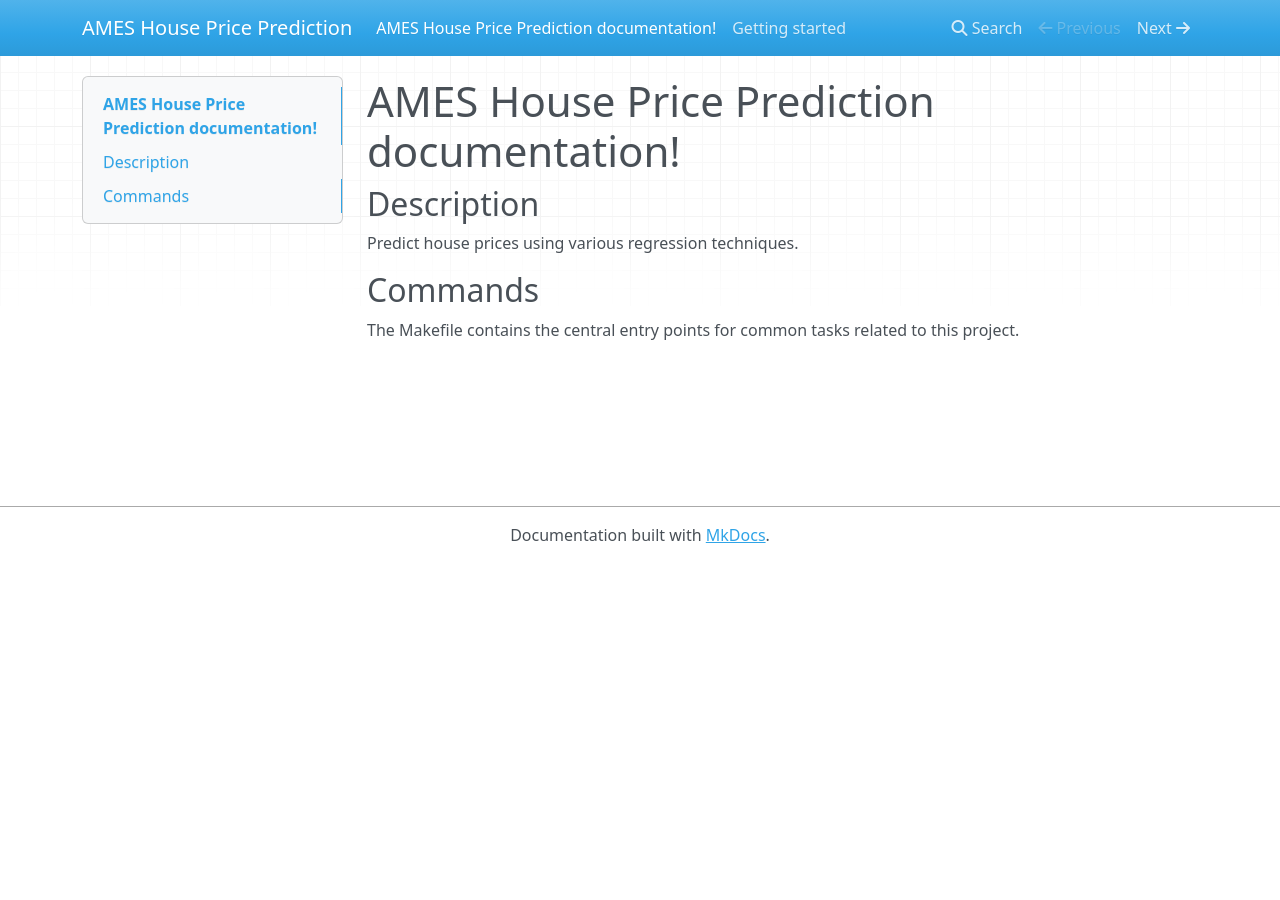
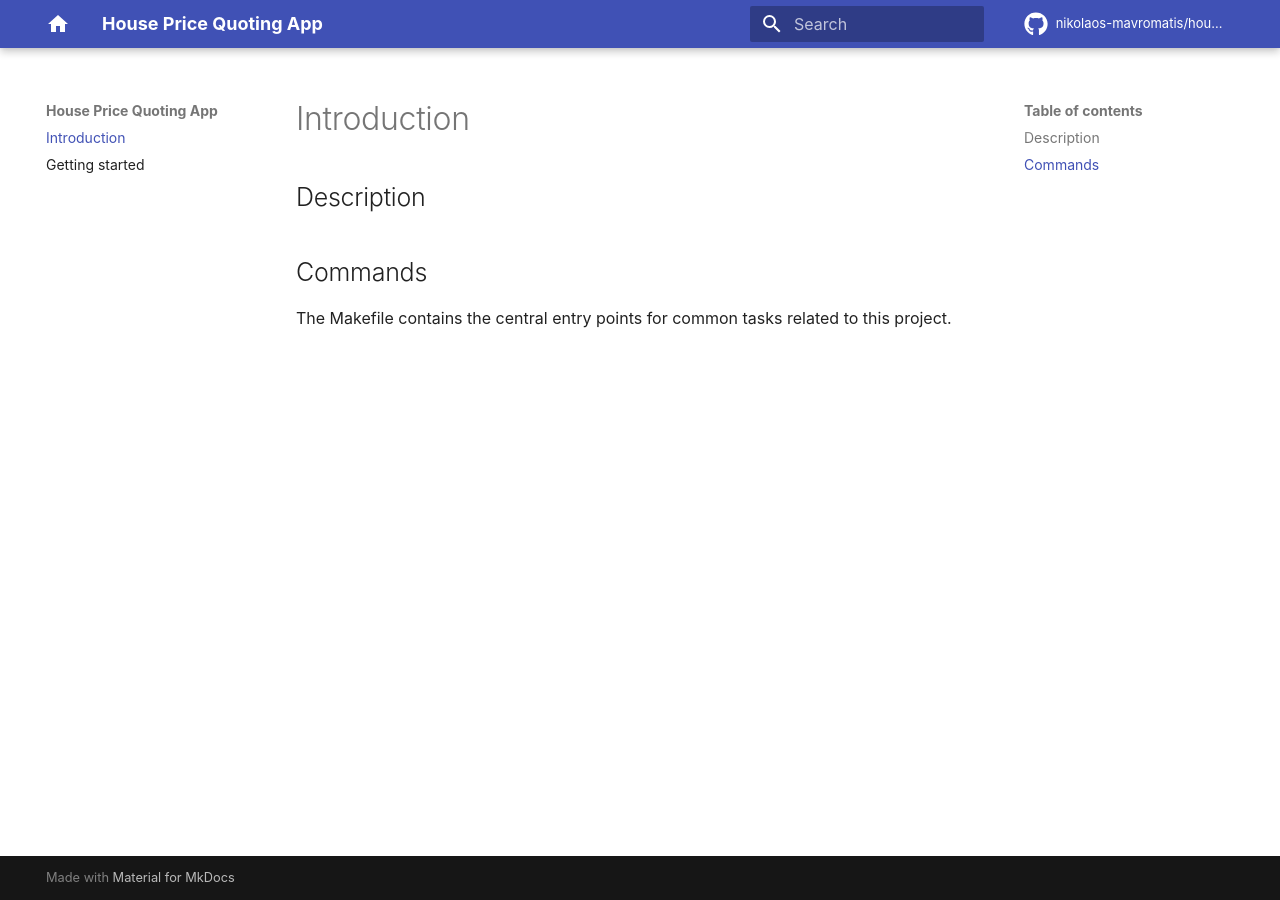
Before and after one commit to nikolaos-mavromatis/ames_house_price_prediction, an MkDocs documentation site: the page built from docs/docs/index.md, in a window 1280 px wide. Built offline with MkDocs 1.6.1 and Material for MkDocs 9.7.7, drawn with Linux system fonts in a browser that asks for light colours; nearby versions of some CDN libraries; some web fonts are replaced; comment, search, counter and statistics services are not loaded.

Commit message:
added basic configuration

```diff
--- a/docs/docs/index.md
+++ b/docs/docs/index.md
@@ -1,8 +1,8 @@
-# AMES House Price Prediction documentation!
+# Introduction
 
 ## Description
 
-Predict house prices using  various regression techniques.
+
 
 ## Commands
 
--- a/docs/mkdocs.yml
+++ b/docs/mkdocs.yml
@@ -1,4 +1,13 @@
-site_name: AMES House Price Prediction
+site_name: House Price Quoting App
 #
 site_author: Nikolaos Mavromatis
-#
+repo_url: https://github.com/nikolaos-mavromatis/ames_house_price_prediction
+repo_name: nikolaos-mavromatis/house-price-quoting-app
+theme:
+  name: material
+  language: en
+  font:
+    text: Avenir Next
+  icon:
+    logo: material/home
+    repo: fontawesome/brands/github
```
